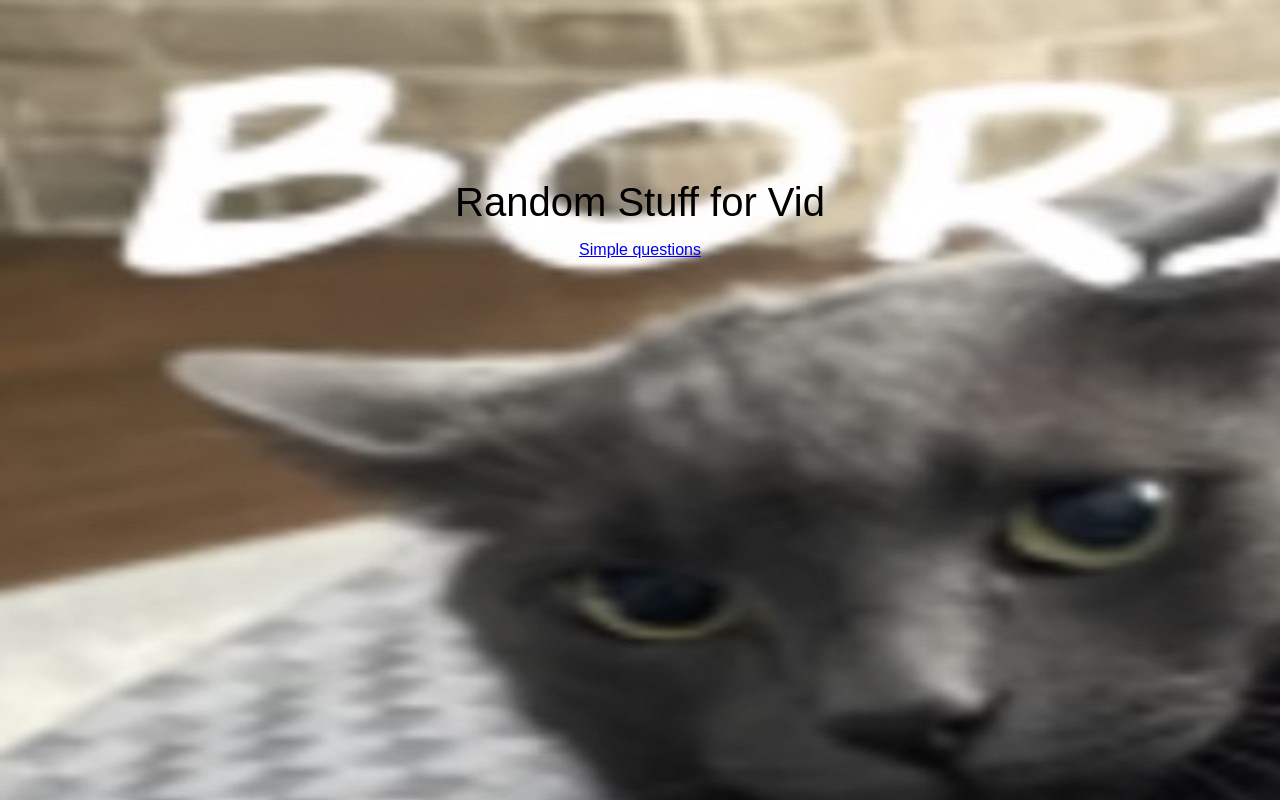
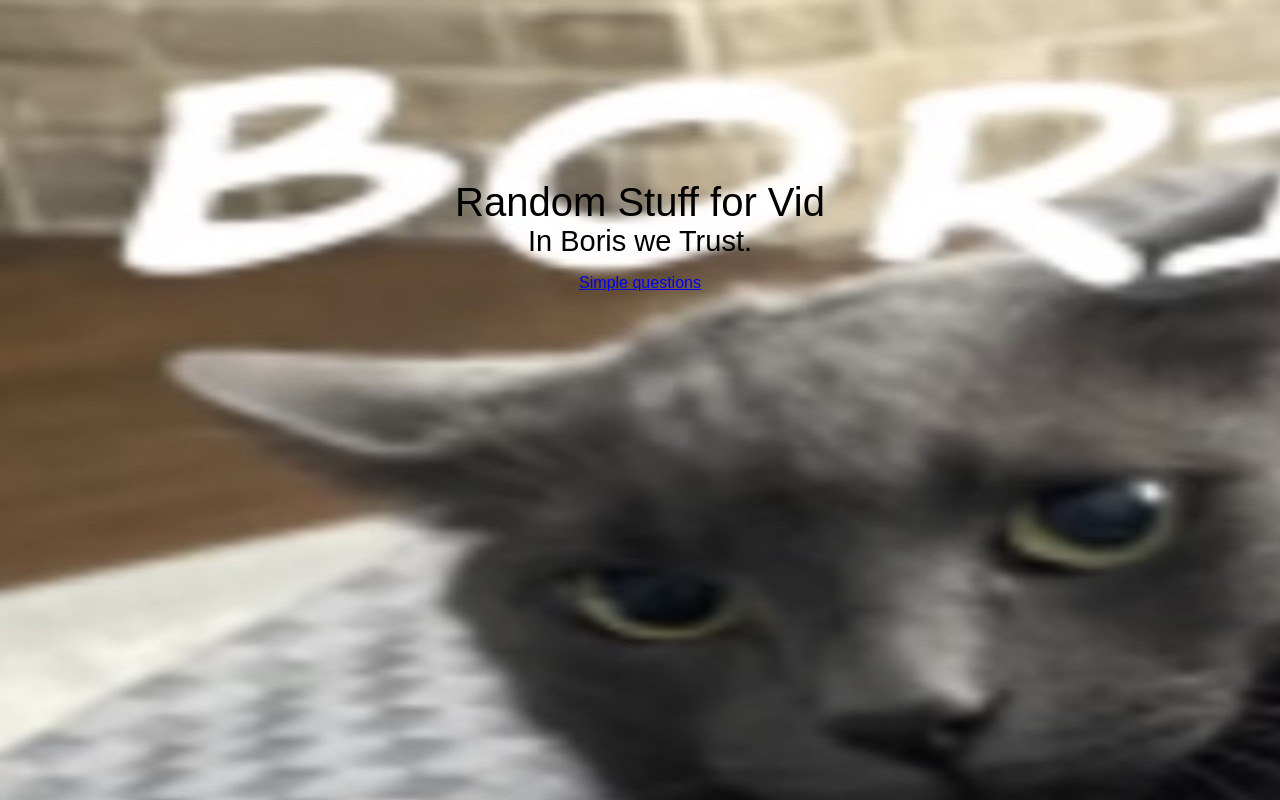
Before and after one commit to vidisdaddy/vidisdaddy.github.io, a plain HTML site: page index.html in a window 1280 px wide. Drawn offline with Linux system fonts and the light colour scheme.

Commit message:
Update index.html

```diff
--- a/index.html
+++ b/index.html
@@ -4,8 +4,8 @@
       body {background:url(images/squareboris.jpg);color:black,font-size:25px;font-family:Arial;}
     </style>
     <script defer>
-      var nums = ['Vid is papi','In Boris we Trust.','Cream inside me please','sussy niggas']; var ans = ((nums[Math.floor(Math.random() * nums.length)].toString()));
-      document.getElementById("changingmoto").innerHTML= ans;
+      setTimeout(function(){var nums = ['Vid is papi','In Boris we Trust.','Cream inside me please','sussy niggas']; var ans = ((nums[Math.floor(Math.random() * nums.length)].toString()));
+      document.getElementById("changingmoto").innerHTML= ans;},500,false);
     </script>
   </head>
   <body>
```
